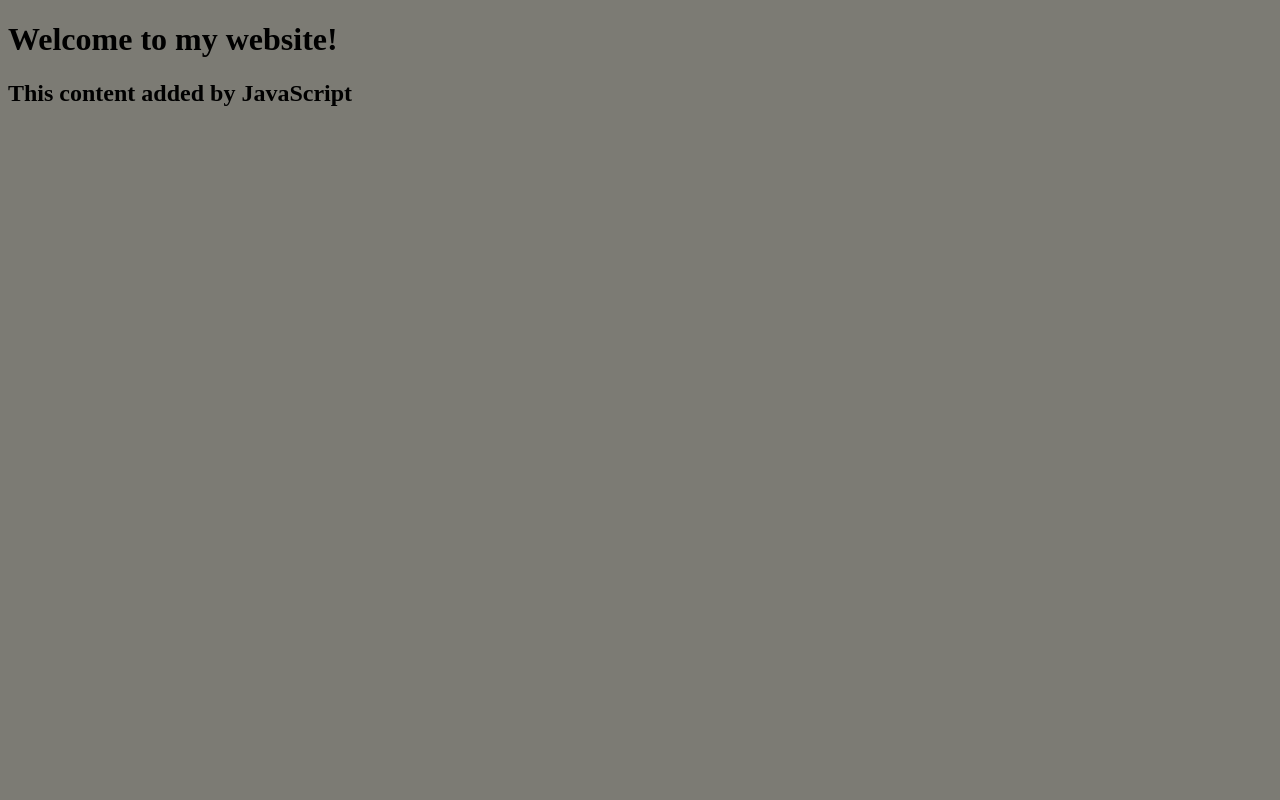
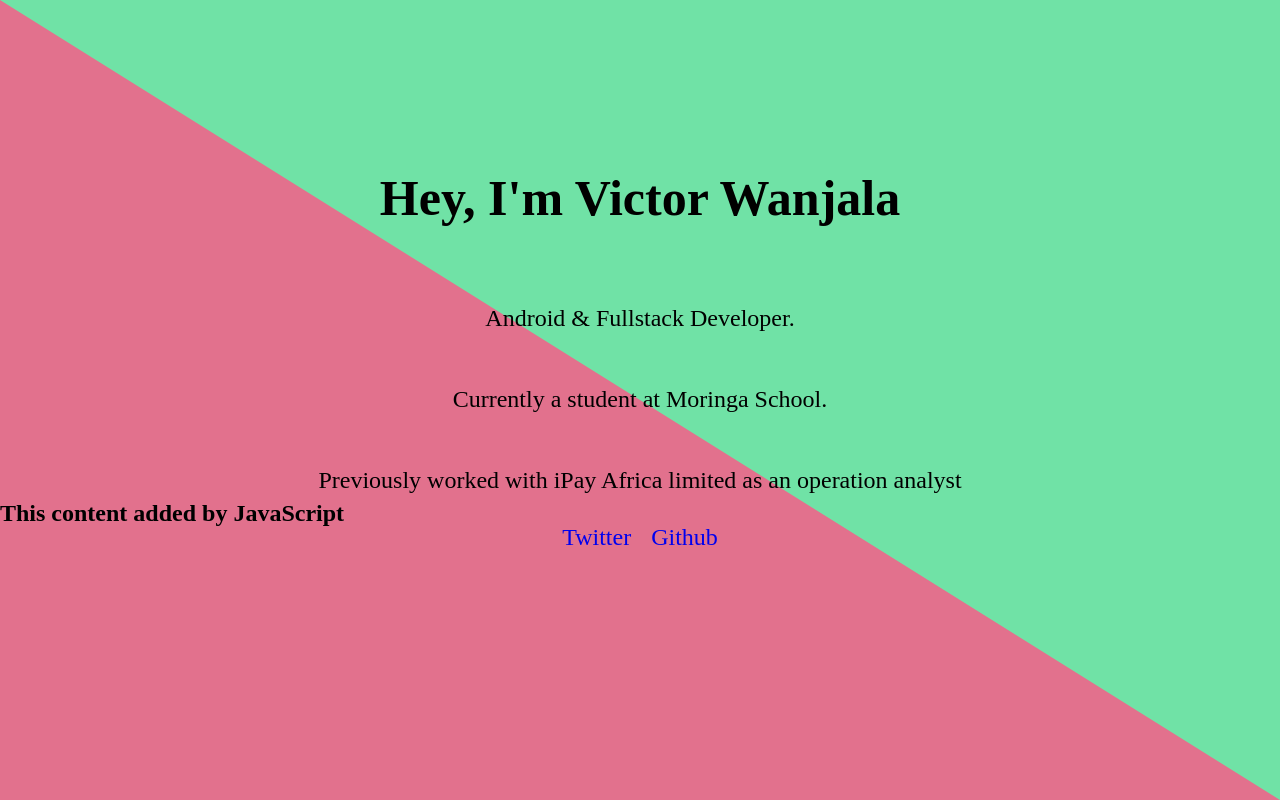
Before and after one commit to VictorWanjala/WebHostGitHub, a plain HTML site: page index.html in a window 1280 px wide. Drawn offline with Linux system fonts and the light colour scheme.

Commit message:
Adding style.css & index.html

```diff
--- a/index.html
+++ b/index.html
@@ -6,8 +6,30 @@
     <title>Victor Wanjala</title>
     <link rel="stylesheet" href="./style.css">
 </head>
-<body>
-    <h1>Welcome to my website!</h1>
+<body class="diagonal-split">
+    <div class="diagonal-color1"></div>
+    <div class="diagonal-color2"></div>
+
+  <div class="containerhead">
+    <h1>Hey, I'm Victor Wanjala</h1>
+
+   <div>
+    <p class="p1">Android & Fullstack Developer.</p>
+</div>
+   <div>
+    <p class="p2">Currently a student at Moringa School.</p>
+   </div>
+   <div>
+    <p class="p3">Previously worked with iPay Africa limited as an operation analyst</p>
+</div>
+
+
+<div class="social">
+<a href="https://twitter.com/home" target="_blank">Twitter</a>
+<a href="https://github.com/VictorWanjala?tab=repositories" target="_blank">Github</a>
+</div>
+
+</div>
 
 
 
--- a/style.css
+++ b/style.css
@@ -1,3 +1,75 @@
 body {
-    background: rgb(124, 123, 116);
+    margin: 0;
+    padding: 0;
+    overflow: hidden;
+    background-color: #70E2A6;
+
+
   }
+
+  h1{
+    text-align: center;
+    margin-top: 30vh;
+    font-size: 50px;
+    z-index: 1;
+  }
+
+  .diagonal-split{
+    position: relative;
+    width: 100vw;
+    height: 100vh;
+    box-sizing: border-box;
+
+  }
+
+.diagonal-color1,
+.diagonal-color12 {
+position: absolute;
+width: 100%;
+height: 100%;
+}
+
+.diagonal-color1{
+  background-color: #E2718D;
+  clip-path: polygon(0 0, 0 100%, 100% 100%);
+  z-index: -1;
+}
+
+.diagonal-color12{
+  background-color: #70E2A6;
+  clip-path: polygon(0 0, 100% 0, 100% 100%);
+}
+
+.containerhead{
+  display: flex;
+  justify-content: center;
+  flex-direction: column;
+  height: 60vh;
+}
+
+.containerhead > div{
+  margin-top: 20px;
+}
+
+.social {
+  display: flex;
+  justify-content: center;
+  align-items: center;
+  margin-top: 20px;
+
+}
+
+.social a {
+  text-decoration: none;
+  margin: 0 10px;
+  font-size: 24px;
+}
+
+.p1,
+.p2,
+.p3{
+  text-align: center;
+  margin-bottom: 10px;
+  z-index: 1;
+  font-size: 24px;
+}
```
